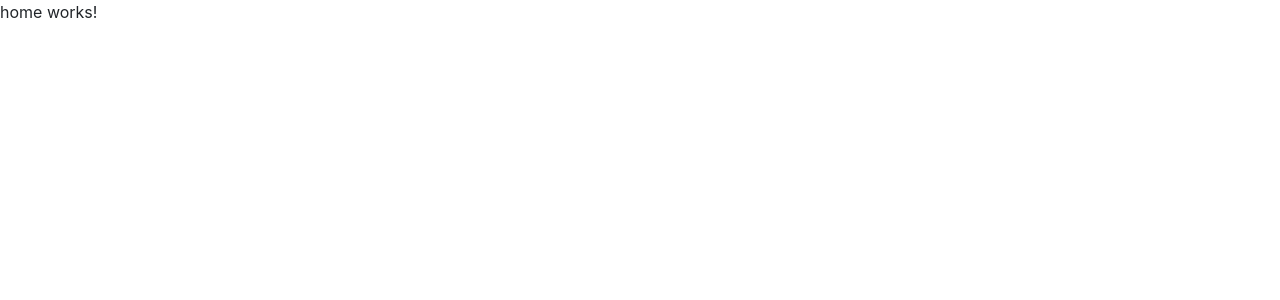
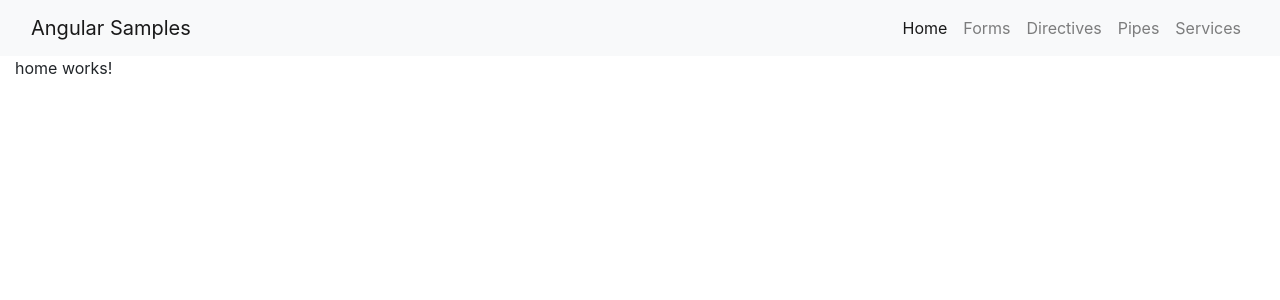
Before and after one commit to evanpowell/angular-samples, an Angular app: page / in a window 1280 px wide. Shown: the top 300 px of the page. Built offline with nearby package versions, Linux system fonts and the light colour scheme.

Commit message:
implement global nav menu

```diff
--- a/src/app/app.component.html
+++ b/src/app/app.component.html
@@ -1 +1,5 @@
-<router-outlet></router-outlet>
+<app-global-nav></app-global-nav>
+
+<div class="container-fluid">
+  <router-outlet></router-outlet>
+</div>
--- a/src/app/app.module.ts
+++ b/src/app/app.module.ts
@@ -3,6 +3,7 @@ import { NgModule } from '@angular/core';
 
 import { AppRoutingModule } from './app-routing.module';
 import { AppComponent } from './app.component';
+import { GlobalNavComponent } from './global-nav/global-nav.component';
 import { HomeComponent } from './home/home.component';
 import { FormsComponent } from './forms/forms.component';
 import { TemplateFormComponent } from './forms/template-form/template-form.component';
@@ -14,6 +15,7 @@ import { ServiceSampleComponent } from './service-sample/service-sample.componen
 @NgModule({
   declarations: [
     AppComponent,
+    GlobalNavComponent,
     HomeComponent,
     FormsComponent,
     TemplateFormComponent,
--- /dev/null
+++ b/src/app/global-nav/global-nav.component.html
@@ -0,0 +1,22 @@
+<nav class="navbar navbar-expand-lg navbar-light bg-light">
+  <div class="container-fluid">
+    <a routerLink="/" class="navbar-brand">Angular Samples</a>
+    <button class="navbar-toggler" type="button" data-toggle="collapse" data-target="#navbarSupportedContent" aria-controls="navbarSupportedContent" aria-expanded="false" aria-label="Toggle navigation">
+      <span class="navbar-toggler-icon"></span>
+    </button>
+
+    <div class="collapse navbar-collapse" id="navbarSupportedContent">
+      <ul class="navbar-nav ml-auto">
+        <li *ngFor="let navRoute of navRoutes"
+            class="nav-item"
+            routerLinkActive="active"
+            [routerLinkActiveOptions]="{ exact: navRoute.isActiveExact }">
+            <a class="nav-link"
+               [routerLink]="navRoute.link">
+              {{ navRoute.title }}
+            </a>
+        </li>
+      </ul>
+    </div>
+  </div>
+</nav>
--- /dev/null
+++ b/src/app/global-nav/global-nav.component.ts
@@ -0,0 +1,44 @@
+import { Component, OnInit } from '@angular/core';
+
+import { NavRoute } from './global-nav.model';
+
+@Component({
+  selector: 'app-global-nav',
+  templateUrl: './global-nav.component.html',
+  styleUrls: ['./global-nav.component.scss']
+})
+export class GlobalNavComponent implements OnInit {
+  public navRoutes: Array<NavRoute>;
+
+  constructor() { }
+
+  ngOnInit() {
+    this.setDefaultProperties();
+  }
+
+  private setDefaultProperties(): void {
+    this.navRoutes = [
+      {
+        title: 'Home',
+        link: '/',
+        isActiveExact: true
+      },
+      {
+        title: 'Forms',
+        link: '/forms'
+      },
+      {
+        title: 'Directives',
+        link: '/directives'
+      },
+      {
+        title: 'Pipes',
+        link: '/pipes'
+      },
+      {
+        title: 'Services',
+        link: '/services'
+      },
+    ]
+  }
+}
--- /dev/null
+++ b/src/app/global-nav/global-nav.model.ts
@@ -0,0 +1,5 @@
+export class NavRoute {
+  title: string;
+  link: string;
+  isActiveExact?: boolean = false;
+}
```
Also changed, not shown: src/app/global-nav/global-nav.component.scss (added), 1 other file (tests, documents, lock files or other folders).
